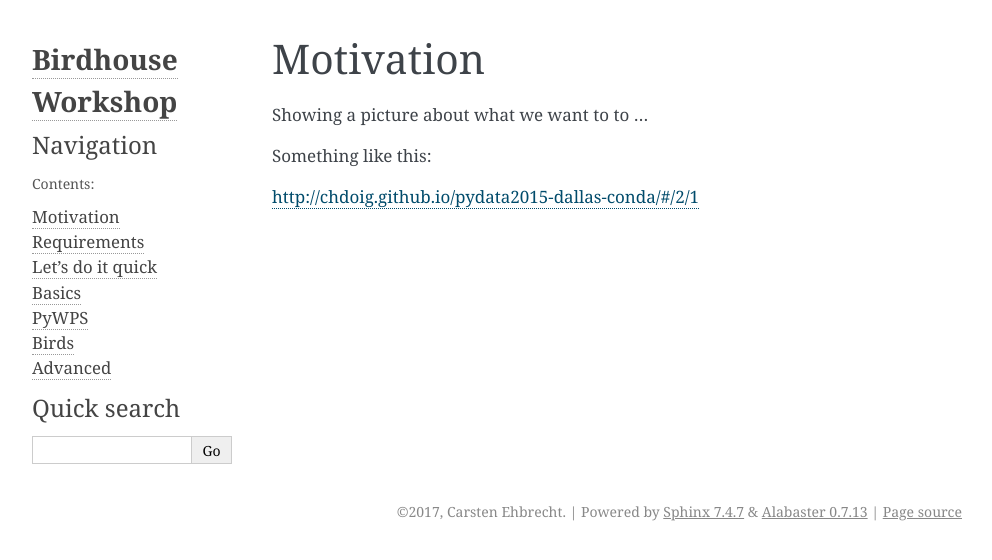
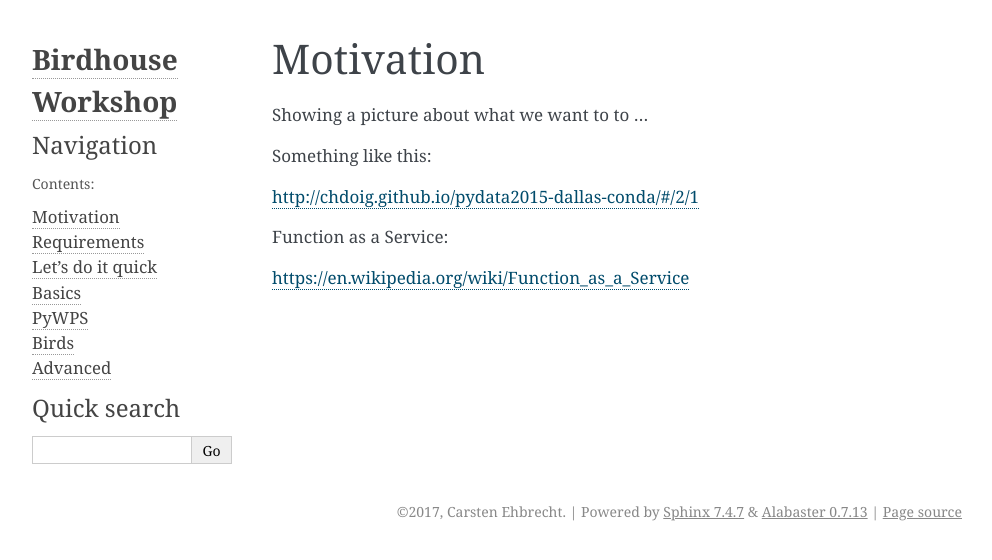
Before and after one commit to bird-house/birdhouse-workshop, a Sphinx documentation site: the page built from docs/source/motivation.rst, in a window 1280 px wide. Shown: the top 560 px of the page, without its empty margins (148-1140 px from the left). Built offline with Sphinx 7.4.7, drawn with Linux system fonts in a browser that asks for light colours.

Commit message:
added faas link

```diff
--- a/docs/source/motivation.rst
+++ b/docs/source/motivation.rst
@@ -8,3 +8,7 @@ Showing a picture about what we want to to ...
 Something like this:
 
 http://chdoig.github.io/pydata2015-dallas-conda/#/2/1
+
+Function as a Service:
+
+https://en.wikipedia.org/wiki/Function_as_a_Service
```
